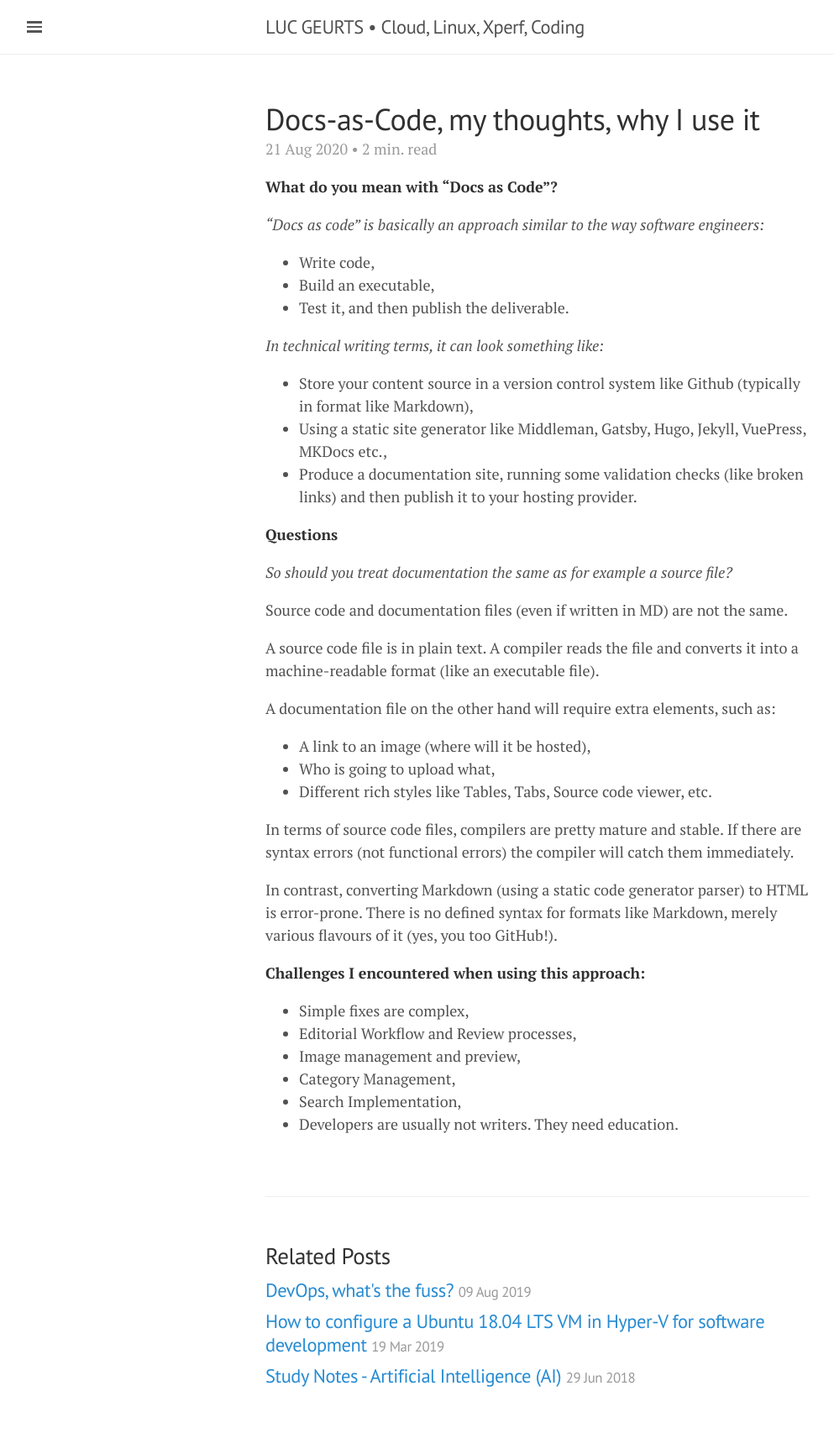
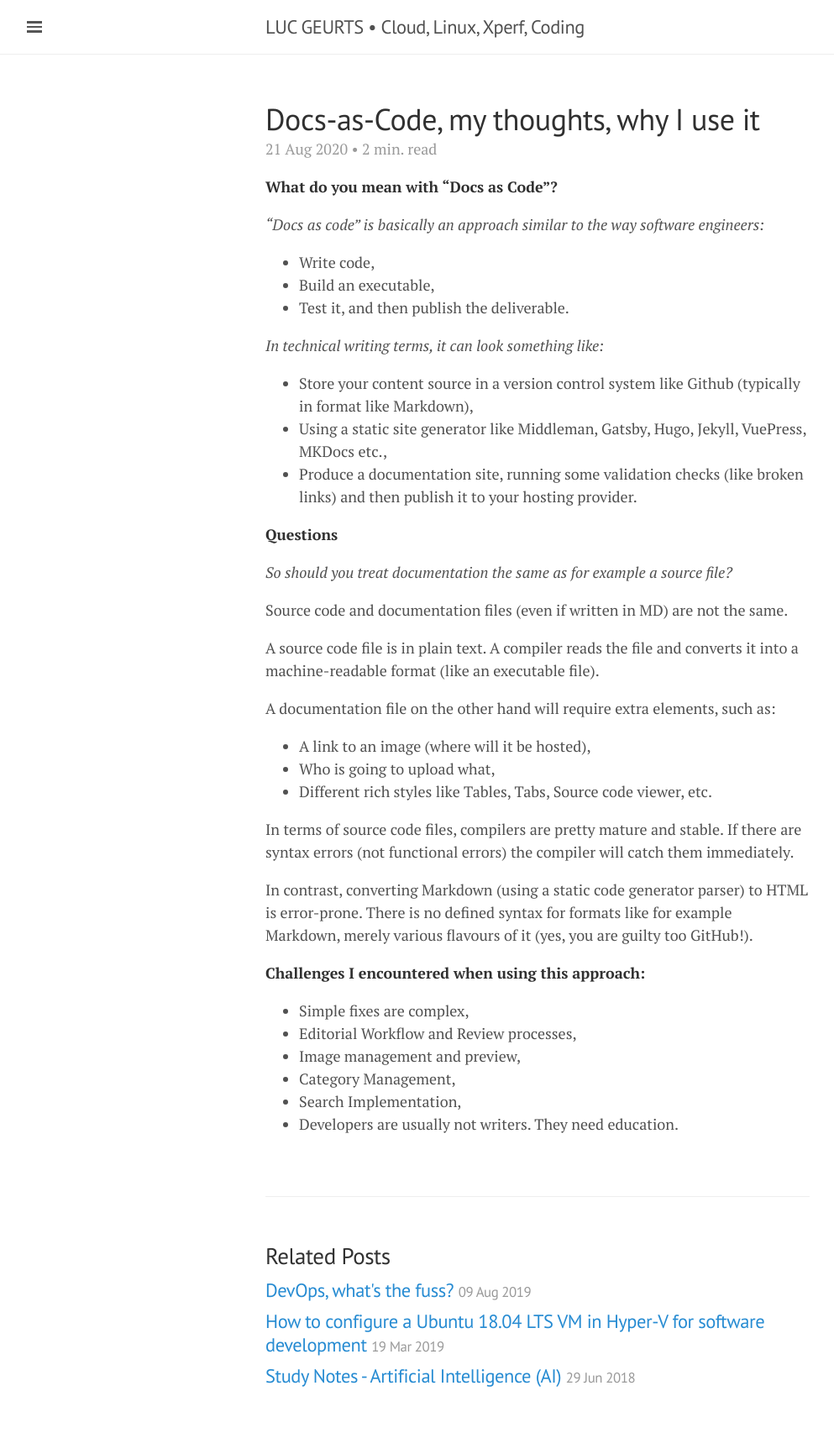
Before and after one commit to lgeurts/lgeurts.github.io, a Jekyll site: the page built from _posts/2020-08-21-docs-as-code.md, in a window 1280 px wide. Shown: the whole page at 84% size, without its empty margins (0-993 px from the left). Built offline with Jekyll 4.4.1, drawn with Linux system fonts in a browser that asks for light colours; nearby versions of some CDN libraries.

Commit message:
Update 2020-08-21-docs-as-code.md

```diff
--- a/_posts/2020-08-21-docs-as-code.md
+++ b/_posts/2020-08-21-docs-as-code.md
@@ -34,7 +34,7 @@
 
 In terms of source code files, compilers are pretty mature and stable. If there are syntax errors (not functional errors) the compiler will catch them immediately.
 
-In contrast, converting Markdown (using a static code generator parser) to HTML is error-prone. There is no defined syntax for formats like Markdown, merely various flavours of it (yes, you too GitHub!).
+In contrast, converting Markdown (using a static code generator parser) to HTML is error-prone. There is no defined syntax for formats like for example Markdown, merely various flavours of it (yes, you are guilty too GitHub!).
 
 **Challenges I encountered when using this approach:**
 
```
